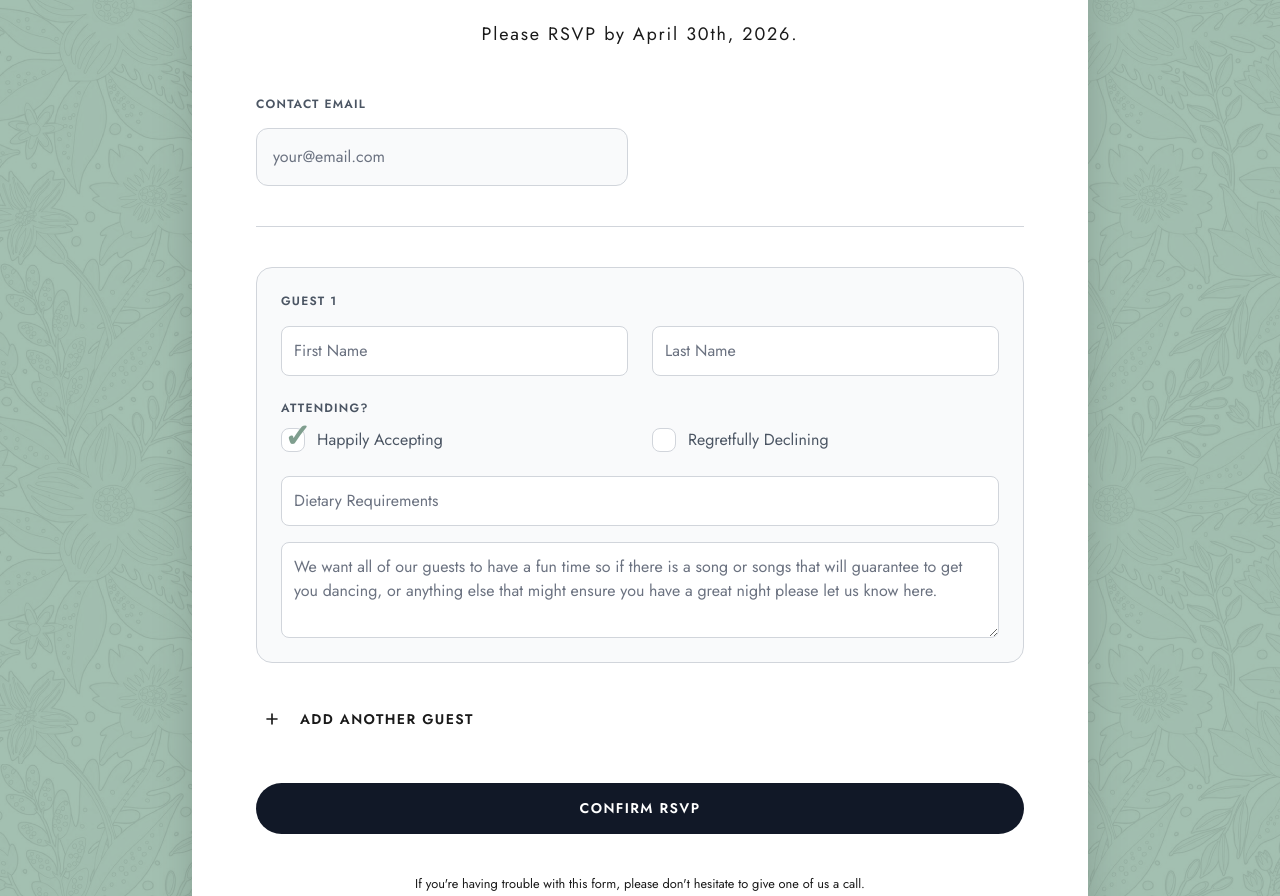
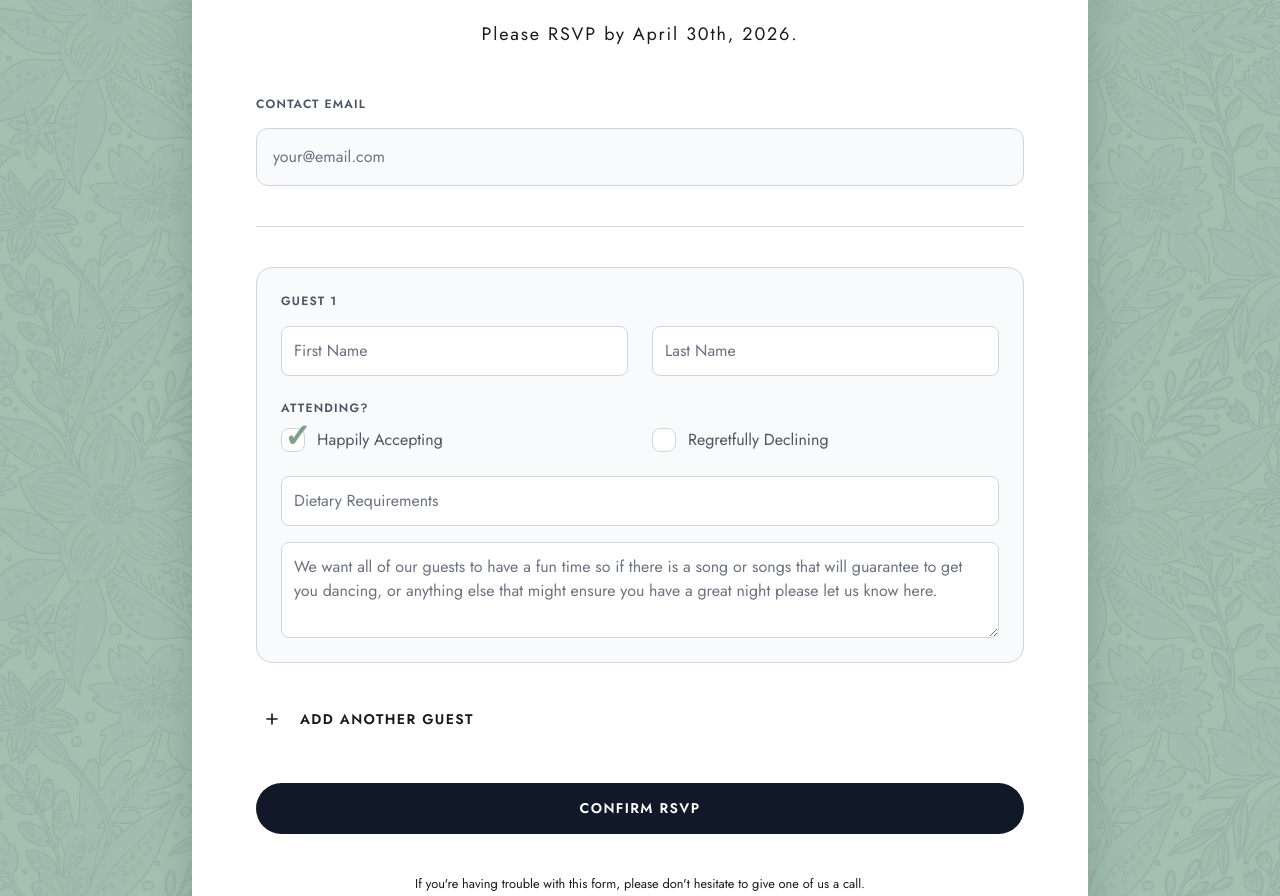
Before and after one commit to Rkidwes/wedding-website, a React (Vite) app: page / in a window 1280 px wide. Shown: the part 7400-8296 px from the top of the page. Built offline with nearby package versions, Linux system fonts and the light colour scheme; a web font is replaced by a local one.

Commit message:
Change to Email input on form

```diff
--- a/components/RSVPForm.tsx
+++ b/components/RSVPForm.tsx
@@ -193,7 +193,7 @@ const handleSubmit = async (e: React.FormEvent) => {
             />
           </div>
 
-          <div className="grid grid-cols-1 md:grid-cols-2 gap-y-4 gap-x-6 pb-10 border-b border-gray-300 items-center">
+          <div className="grid grid-cols-1 gap-y-4 gap-x-6 pb-10 border-b border-gray-300 items-center">
             {/* <div>
               <label className="block text-xs uppercase tracking-widest font-bold text-gray-600 mb-4">Attending?</label>
               <div className="flex gap-4">
```
